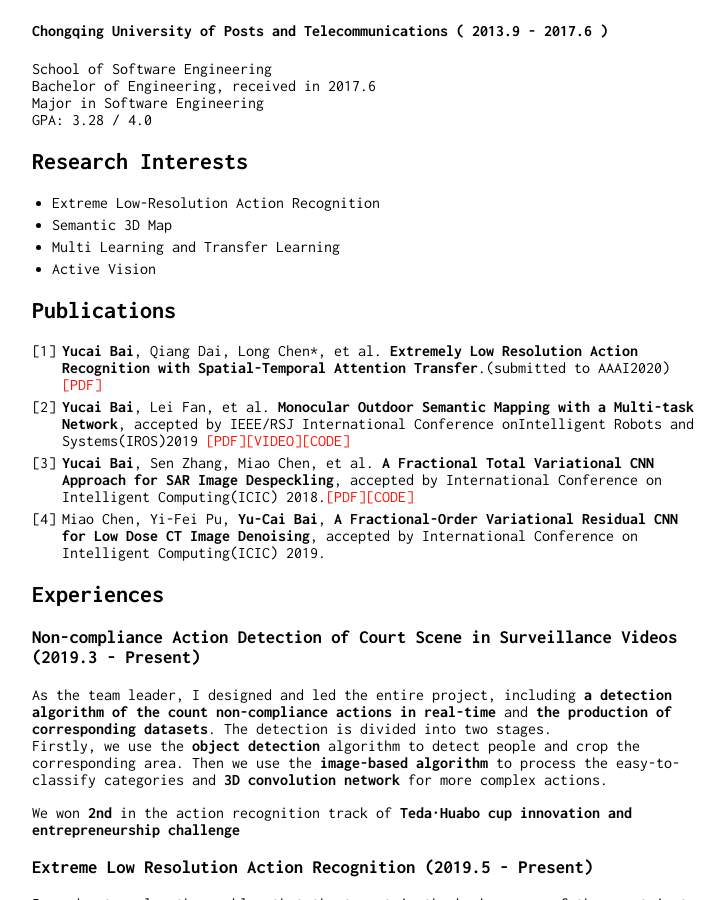
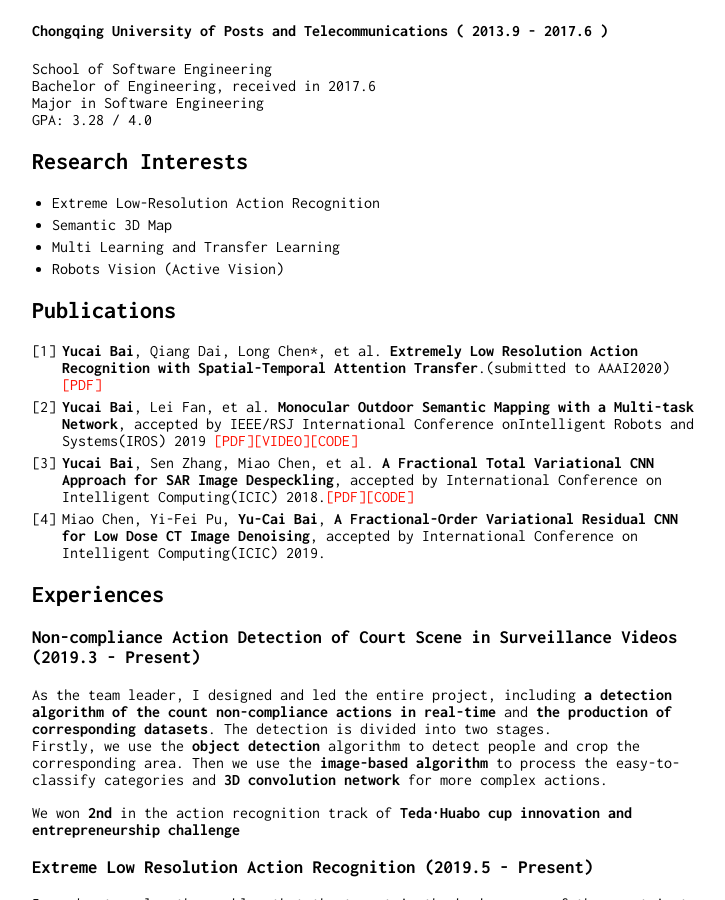
Before and after one commit to RaymondByc/raymondbyc-github.io, a Jekyll site: the page built from index.md, in a window 1280 px wide and 900 px high, scrolled down 450 px. Shown: the whole window, without its empty margins (258-983 px from the left). Built offline with Jekyll 4.4.1, drawn with Linux system fonts in a browser that asks for light colours; our own code applies the rules of GitHub Pages for plain Markdown files.

Commit message:
index update.

```diff
--- a/index.md
+++ b/index.md
@@ -28,11 +28,11 @@ GPA: 3.28 / 4.0
 - Extreme Low-Resolution Action Recognition
 - Semantic 3D Map
 - Multi Learning and Transfer Learning
-- Active Vision
+- Robots Vision (Active Vision)
 
 ## Publications
 1. __Yucai Bai__, Qiang Dai, Long Chen*, et al. __Extremely Low Resolution Action Recognition with Spatial-Temporal Attention Transfer__.(submitted to AAAI2020)[\[PDF\]](https://arxiv.org/pdf/1909.03580.pdf)
-2. __Yucai Bai__, Lei Fan, et al. __Monocular Outdoor Semantic Mapping with a Multi-task Network__, accepted by IEEE/RSJ International Conference onIntelligent Robots and Systems(IROS)2019 [\[PDF\]](https://arxiv.org/abs/1901.05807)[\[VIDEO\]](https://www.youtube.com/watch?v=PuVFtVPx3MQ)[\[CODE\]](https://github.com/RaymondByc/segm_depth_network)
+2. __Yucai Bai__, Lei Fan, et al. __Monocular Outdoor Semantic Mapping with a Multi-task Network__, accepted by IEEE/RSJ International Conference onIntelligent Robots and Systems(IROS) 2019 [\[PDF\]](https://arxiv.org/abs/1901.05807)[\[VIDEO\]](https://www.youtube.com/watch?v=PuVFtVPx3MQ)[\[CODE\]](https://github.com/RaymondByc/segm_depth_network)
 3. __Yucai Bai__, Sen Zhang, Miao Chen, et al. __A Fractional Total Variational CNN Approach for SAR Image Despeckling__, accepted by International Conference on Intelligent Computing(ICIC) 2018.[\[PDF\]](https://link.springer.com/chapter/10.1007/978-3-319-95957-3_46)[\[CODE\]](https://github.com/RaymondByc/FID-CNN)
 4. Miao Chen, Yi-Fei Pu, __Yu-Cai Bai__, __A Fractional-Order Variational Residual CNN for Low Dose CT Image Denoising__, accepted by International Conference on Intelligent Computing(ICIC) 2019.
 
```
